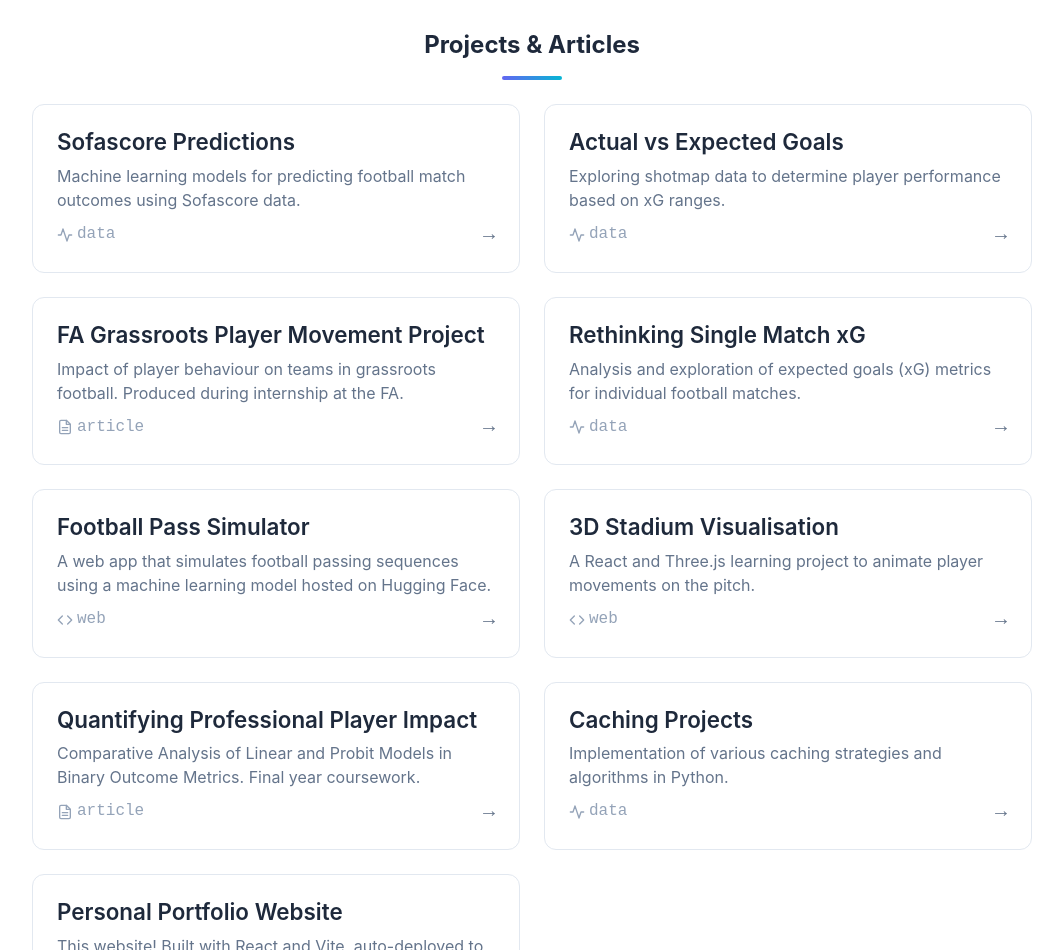
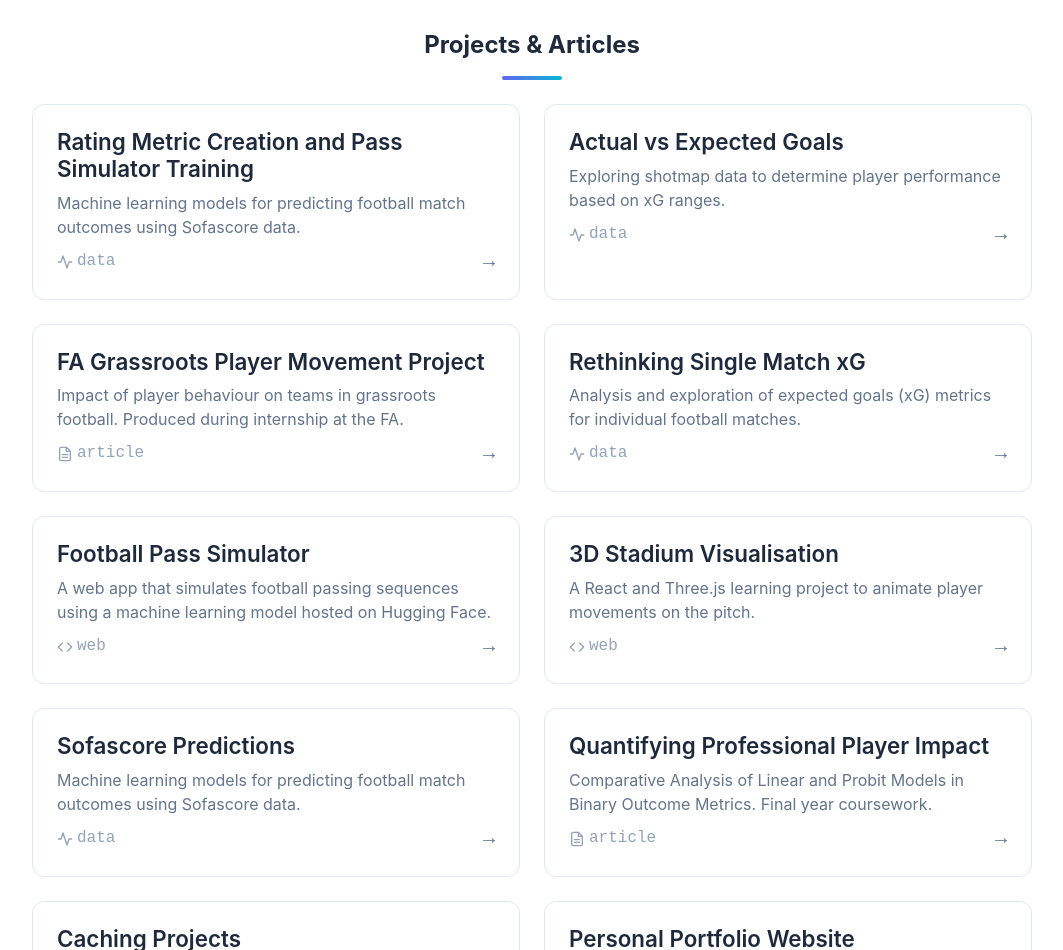
Before and after one commit to Singular-Bean/hughkirkpatrick.net, a React (Vite) app: page / in a window 1280 px wide. Shown: the part 462-1412 px from the top of the page, without its empty margins (108-1171 px from the left). Built offline with nearby package versions, Linux system fonts and the light colour scheme.

Commit message:
Config Update

```diff
--- a/src/config.js
+++ b/src/config.js
@@ -1,10 +1,10 @@
 export const projects = [
   {
     category: 'data',
-    title: 'Sofascore Predictions',
+    title: 'Rating Metric Creation and Pass Simulator Training',
     description: 'Machine learning models for predicting football match outcomes using Sofascore data.',
     type: 'github',
-    repo: 'Sofascore_Predictions',
+    repo: 'Player_Ratings_and_Sim',
     branch: 'master'
   },
   {
@@ -46,13 +46,14 @@ export const projects = [
     repo: 'match-viz',
     branch: 'main'
   },
-  // {
-  //   category: 'article',
-  //   title: 'Understanding xG in Football Analytics',
-  //   description: 'A deep dive into expected goals and how they revolutionize football analysis.',
-  //   type: 'external',
-  //   url: '#'
-  // },
+  {
+    category: 'data',
+    title: 'Sofascore Predictions',
+    description: 'Machine learning models for predicting football match outcomes using Sofascore data.',
+    type: 'github',
+    repo: 'Sofascore_Predictions',
+    branch: 'master'
+  },
   {
     category: 'article',
     title: 'Quantifying Professional Player Impact',
```
